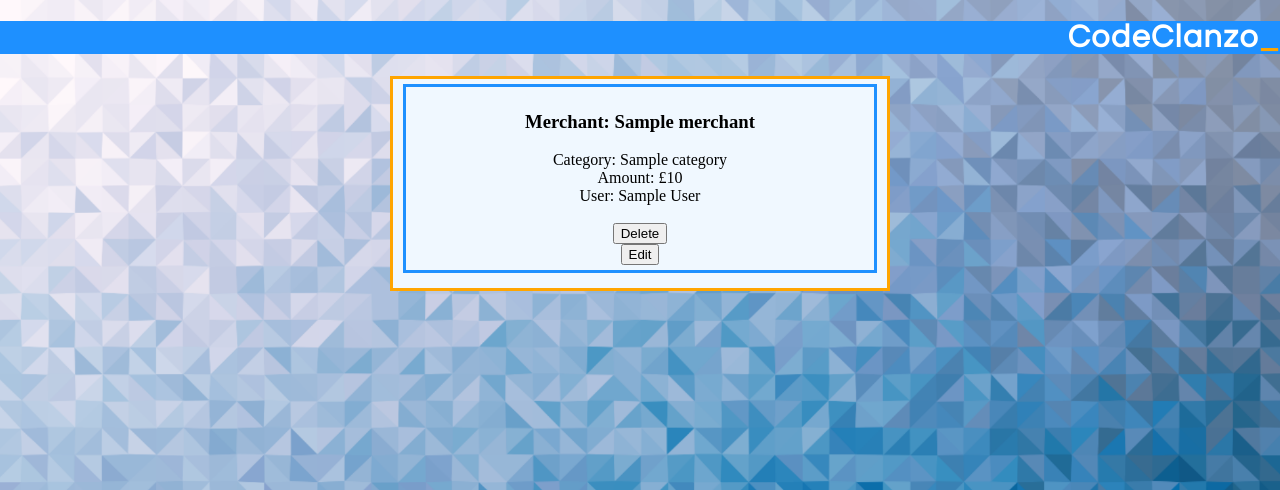
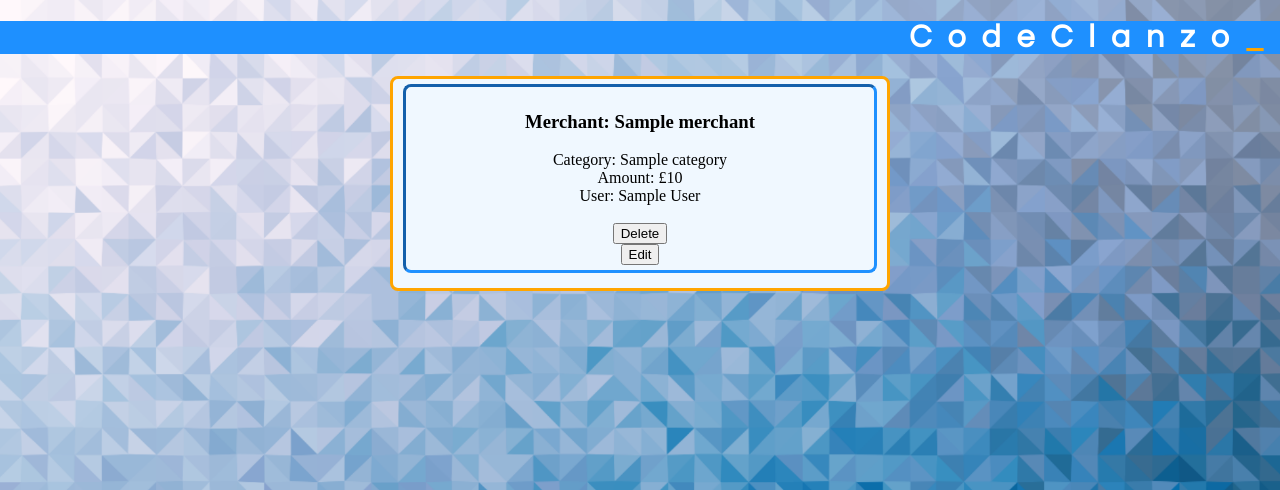
Before and after one commit to Jarnbjorn92/CodeClanzo_, a Flask app: page /transactions in a window 1280 px wide. Shown: the top 490 px of the page. Run offline with Flask 2, Linux system fonts and the light colour scheme; a database or web service that is not in the repository returns one stand-in record (values such as "Sample title"); some libraries are stand-ins or nearby versions.

Commit message:
more styling

```diff
--- a/static/style.css
+++ b/static/style.css
@@ -9,7 +9,7 @@ header {
     background-color: dodgerblue;
     color: white;
     font-family: "Questrial";
-    letter-spacing: 0.1em;
+    letter-spacing: 1em;
     text-align: right;
 }
 
@@ -21,9 +21,10 @@ header {
 
 .container > div {
     background-color: aliceblue;
-    border: solid;
+    border: 3px solid;
     border-color: orange;
     padding: 5px 10px;
+    border-radius: 0.5em;
 }
 
 .navbar {
@@ -50,7 +51,8 @@ li {
 }
 
 .navbar > nav > ul > li > a:hover {
-    color: orange
+    color: orange;
+    text-decoration: underline;
 }
 
 .transaction-list {
@@ -58,6 +60,8 @@ li {
     margin-bottom: 10px;
     padding: 5px 10px;
     text-align: center;
+    border-radius: 0.5em;
+    border-style: inset;
 }
 
 input {
```
